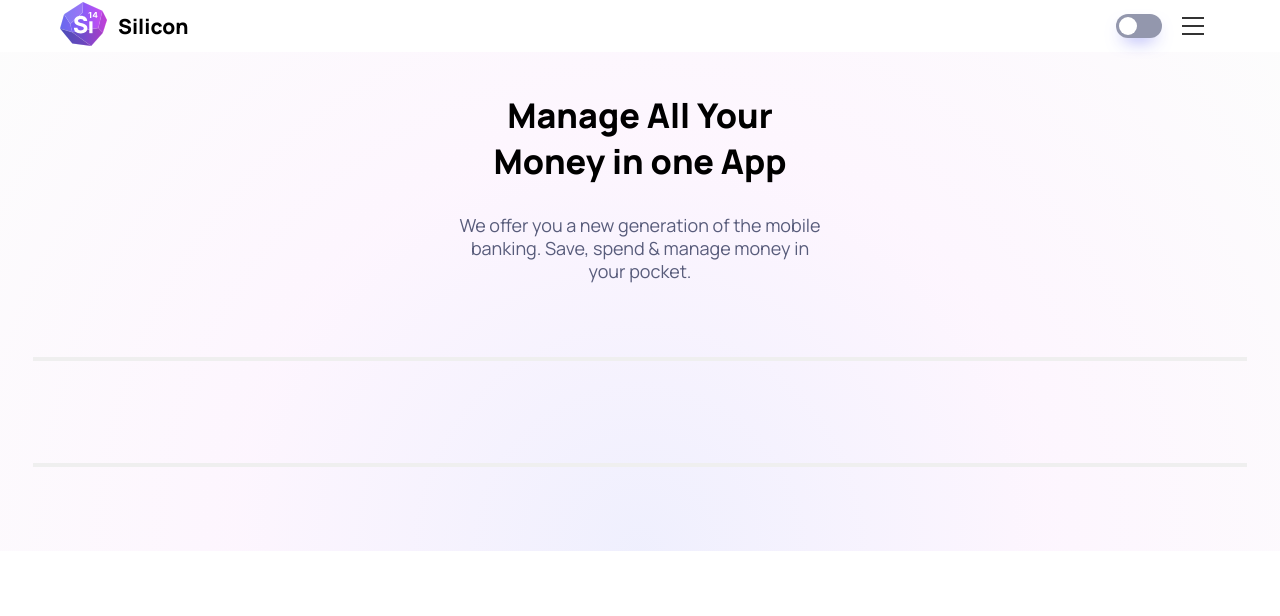
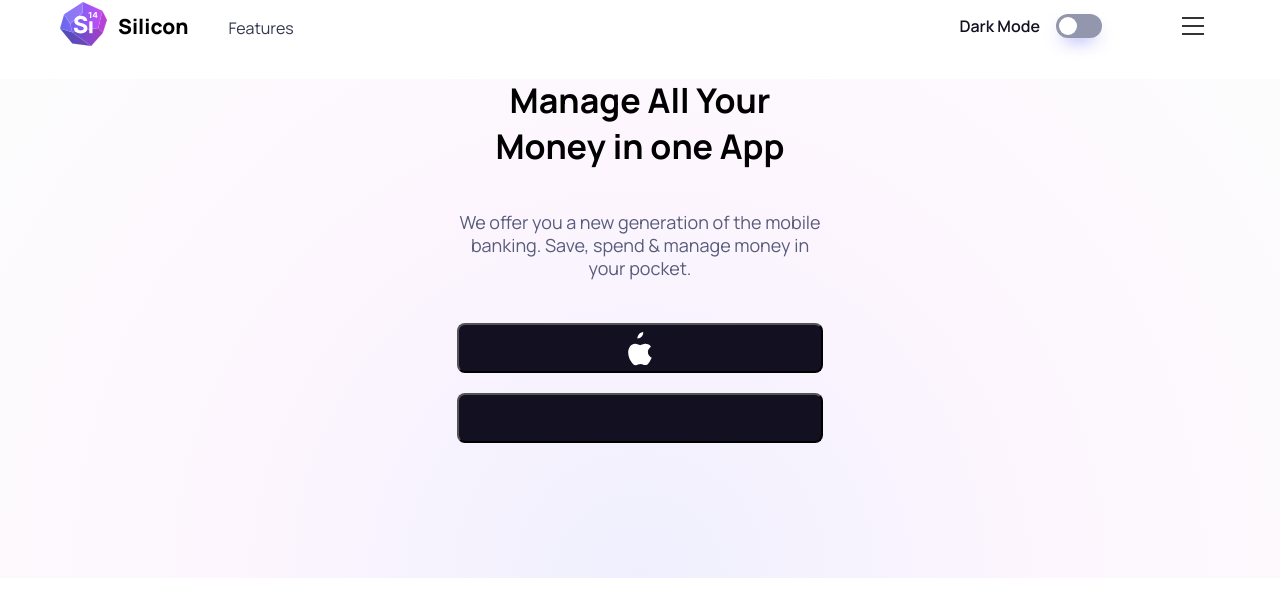
Before and after one commit to Kevinswardh/Inl-mningsUppgift, a plain HTML site: page index.html in a window 1280 px wide. Drawn offline with Linux system fonts and the light colour scheme.

Commit message:
Version 1.1.0 Header complete in non-darkmode

```diff
--- /dev/null
+++ b/_desktopOnly.scss
@@ -0,0 +1,18 @@
+#features{
+    display: none;
+    margin-left: rem(7);
+    font-size: rem(16);
+    font-weight: 400;
+    font-family: $font-family;
+    color: #33354D;
+    margin-top: 4.8px;
+    margin-left: 40px;
+  }
+
+
+  @media screen and (min-width: 1024px) {
+        #features{
+            display: block;
+        }
+
+  }
--- a/_functions.scss
+++ b/_functions.scss
@@ -0,0 +1,4 @@
+// px to rem function
+@function rem($px-value) {
+  @return ($px-value / 16) * 1rem;
+}
--- a/_mixins.scss
+++ b/_mixins.scss
@@ -1,9 +1,16 @@
 // Flexbox Centering
-@mixin flex-center($justify: center, $align: center) {
+@mixin flex-center($centerJ: center, $centerA: center, $flex-dir: row){
     display: flex;
-    justify-content: $justify;
-    align-items: $align;
-  }
+    flex-direction: $flex-dir;
+    justify-content: $centerJ;
+    align-items: $centerA;
+
+}
+@mixin flex-space-between($space-between: space-between, $center: center){
+    display: flex;
+    justify-content: space-between;
+    align-items: center;
+}
 
   // Sticky Header
   @mixin sticky-header {
--- /dev/null
+++ b/_tabletOnly.scss
@@ -0,0 +1,19 @@
+/*******Dark mode text *****/
+.dark-mode-text{   //Must be in this partial
+    display: none;
+    color: #131022;
+    font-weight: 600;
+
+   }
+
+
+//Tablets Selection Media
+@media screen and (min-width: 768px) {
+  .dark-mode-text{
+    display: block;
+  }
+  .toggle-switch{
+    margin-right: 60px;
+  }
+
+}
--- a/index.html
+++ b/index.html
@@ -5,7 +5,7 @@
     <meta name="viewport" content="width=device-width, initial-scale=1.0">
     <title>Document</title>
     <link rel="stylesheet" href="styles.css">
-    <link href="https://fonts.googleapis.com/css2?family=Manrope:wght@400;800&display=swap" rel="stylesheet">
+
 </head>
 <body>
 <header id="top-header">
@@ -83,20 +83,24 @@
             </defs>
                 </svg>
             </div>
-    <div>
+            <div style="display: flex; flex-direction: row; justify-content: center; align-items: center;">
                 <p id="logo-name">Silicon</p>
+                <p id="features">Features</p>
             </div>
+
+
         </div>
         <div id="right-side-header">
-    <div class="toggle-switch">
+            <p class="dark-mode-text">Dark Mode</p>
+            <label class="toggle-switch">
+                <input type="checkbox">
                 <div class="toggle-knob"></div>
-    </div>
+            </label>
             <div class="hamburger-menu">
                 <span></span>
                 <span></span>
                 <span></span>
             </div>
-
         </div>
     </div>
 </header>
@@ -107,7 +111,15 @@
           </p>
           <button class="download-btn">
              <div>
-                <div></div><!--Apple icon-->
+                <div>
+                    <svg width="7" height="7" viewBox="0 0 7 7" fill="none" xmlns="http://www.w3.org/2000/svg">
+                        <path d="M5.26604 4.58035C6.26857 3.39555 6.90654 1.75505 6.72426 0.023407C5.26604 0.114546 3.5344 1.02593 2.44073 2.21074C1.52934 3.21327 0.709093 4.94491 0.891371 6.58541C2.53187 6.67655 4.26351 5.76516 5.26604 4.58035Z" fill="white"/>
+                        </svg>
+
+                    <svg width="24" height="23" viewBox="0 0 24 23" fill="none" xmlns="http://www.w3.org/2000/svg">
+                    <path d="M19.9116 9.06133C19.9116 5.50691 22.9191 3.77528 23.0103 3.68414C21.2786 1.22339 18.6356 0.949971 17.7242 0.858832C15.5369 0.585415 13.3496 2.13478 12.1648 2.13478C10.9799 2.13478 9.24831 0.858832 7.33439 0.858832C4.87364 0.858832 2.59517 2.22591 1.41036 4.41325C-1.14153 8.78791 0.77239 15.1676 3.23314 18.6309C4.50909 20.3626 5.87617 22.2765 7.79009 22.1853C9.61286 22.0942 10.342 21.0005 12.5293 21.0005C14.7166 21.0005 15.3546 22.1853 17.2685 22.0942C19.2736 22.0942 20.4584 20.3626 21.6432 18.6309C23.1014 16.6259 23.6483 14.7119 23.6483 14.6208C23.7394 14.7119 19.9116 13.3449 19.9116 9.06133Z" fill="white"/>
+                    </svg>
+                    </div><!--Apple icon-->
                 <div></div><!--Downlod on the-->
                 <div></div><!--App Store-->
              </div>
--- a/styles.scss
+++ b/styles.scss
@@ -8,12 +8,14 @@ Description:
 - Mobile first
 
 */
-
+// Import Fonts
+@import url('https://fonts.googleapis.com/css2?family=Manrope:wght@400;500;600;700;800;900&display=swap');
 // Import variables and mixins
 @import 'variables';
 @import 'mixins';
 @import 'functions';
-
+@import 'tabletOnly';
+@import 'desktopOnly';
 /***********************************************/
 /***************Universal Styles
 ***********************************************/
@@ -21,6 +23,7 @@ Description:
   margin: 0;
   padding: 0;
   box-sizing: border-box;
+  font-family: 'Manrope', sans-serif;
 }
 
 /***********************************************/
@@ -33,32 +36,35 @@ Description:
   @include sticky-header;
 
   // Dark theme for top header
-//   @include dark-theme($dark-background);
+  // @include dark-theme($dark-background);
 }
 
 .wrapper {
-  @include flex-center(space-between, center);
-  padding: 0 16px;
-  max-width: 1200px;
+  @include flex-space-between(space-between, center);
+  padding: 0 rem(16);
+  max-width: rem(1200);
   margin: 0 auto;
   max-height: $header-height;
+
 }
 
 #left-side-header {
   @include flex-center(row);
 }
 
+
+#logo-name {
+  margin-left: rem(7);
+  font-size: rem(20.8);
+  font-weight: 800;
+  font-family: $font-family;
+}
+
+/*** Right side header ***/
 #right-side-header {
   @include flex-center(row);
-  gap: 16px;
-  padding: 16px;
-}
-
-#logo-name {
-  margin-left: 7px;
-  font-size: 20.8px;
-  font-weight: 800;
-  font-family: $font-family;
+  gap: rem(16);
+  padding: rem(16);
 }
 
 /********Toggle / Switch********/
@@ -70,6 +76,10 @@ Description:
   position: relative;
   box-shadow: 0px 8px 18px -8px rgba($primary-color, 0.9);
   cursor: pointer;
+  display: inline-block;
+
+  input {
+    display: none;
   }
 
   .toggle-knob {
@@ -83,10 +93,15 @@ Description:
     transition: left 0.3s ease;
   }
 
-.toggle-switch.active .toggle-knob {
-  left: 24px;
+
+  input:checked + .toggle-knob {
+    left: calc(#{$toggle-switch-width} - #{$toggle-knob-diameter} - 6px);
   }
 
+}
+.toggle-switch:has(input:checked) {
+  background-color: $primary-color;
+}
 /***Menu button Mobile***/
 .hamburger-menu {
     width: 30px;
@@ -96,6 +111,7 @@ Description:
     cursor: pointer;
     align-items: center;
     justify-content: center;
+
   }
 
   .hamburger-menu span {
@@ -103,6 +119,7 @@ Description:
     width: 22px;
     height: 2px;
     background-color: #333;
+
   }
 
   .hamburger-menu span:first-child {
@@ -131,9 +148,10 @@ Description:
   @include hero-gradient-background;
 
     display: grid;
-    grid-template-rows: repeat(4, 1fr);
-    padding: 33px;
+    grid-template-rows: 88.76px 115.2px 50px 50px;
 
+    row-gap: 20px;
+    margin-top: 27.02px;
 
     //////Nested
     * {
@@ -151,22 +169,28 @@ Description:
     max-width: 361.41px;
   }
    h1{
-    display: flex;
-    justify-content: center;
-    align-items: center;
+    @include flex-center;
 
     font-weight: 700;
     font-size: 34.1px;
 
    }
    p{
-    display: flex;
-    justify-content: center;
-    align-items: center;
-
+    @include flex-center;
+   padding: 0;
     font-size: 18px;
     color: #585C7B;
     line-height: 1.288;
     height: 115.2px;
    }
+   button{
+    @include flex-center;
+    width: 100%;
+    height: 50px;
+    background-color: #131022;
+    max-width: 366.4px;
+    border-radius: 8px;
+
    }
+}
+//////////////////////////////////
```
Also changed, not shown: _variables.scss (line endings or trailing spaces), styles.css, 1 other file. Lines whose indentation alone changed are shown as unchanged.
